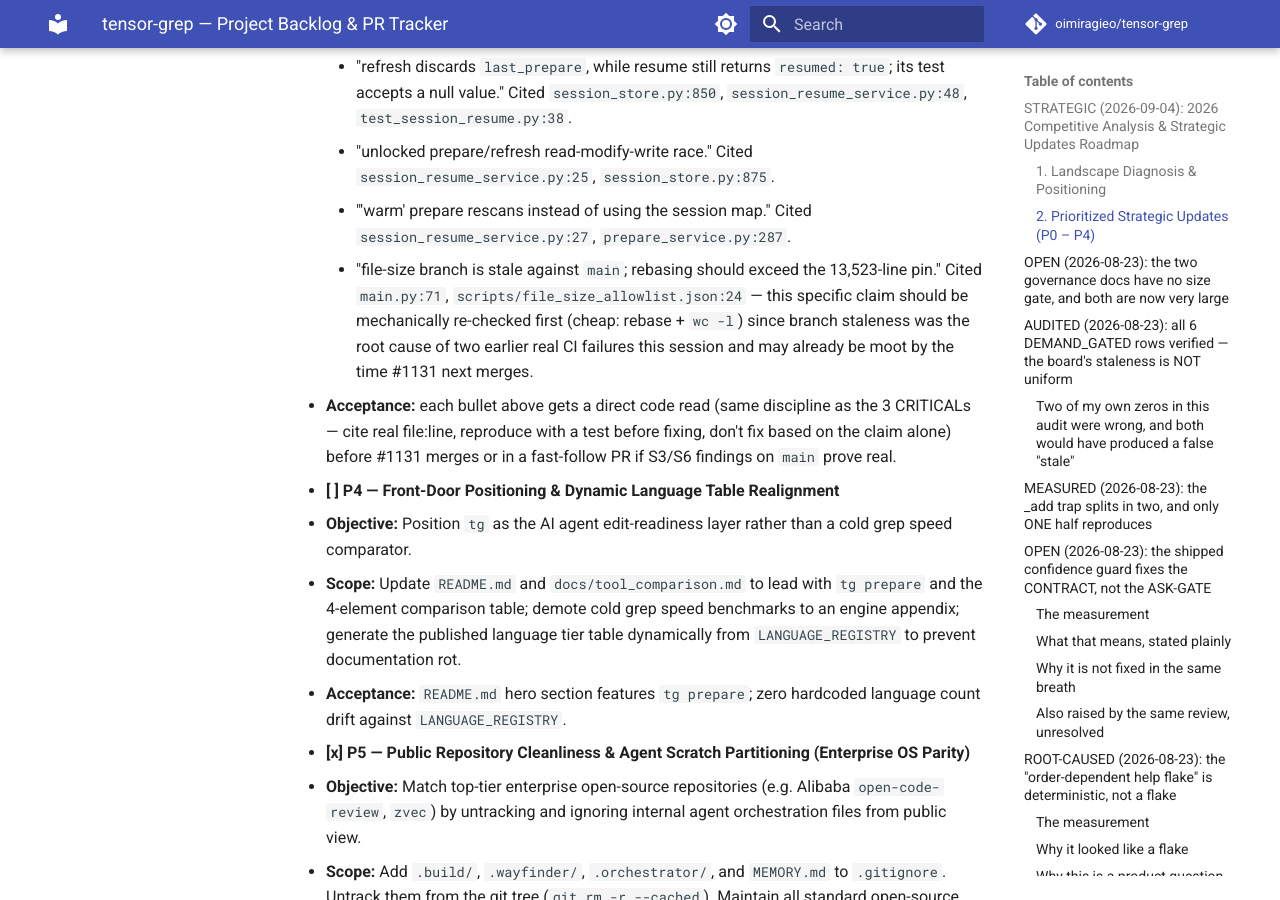
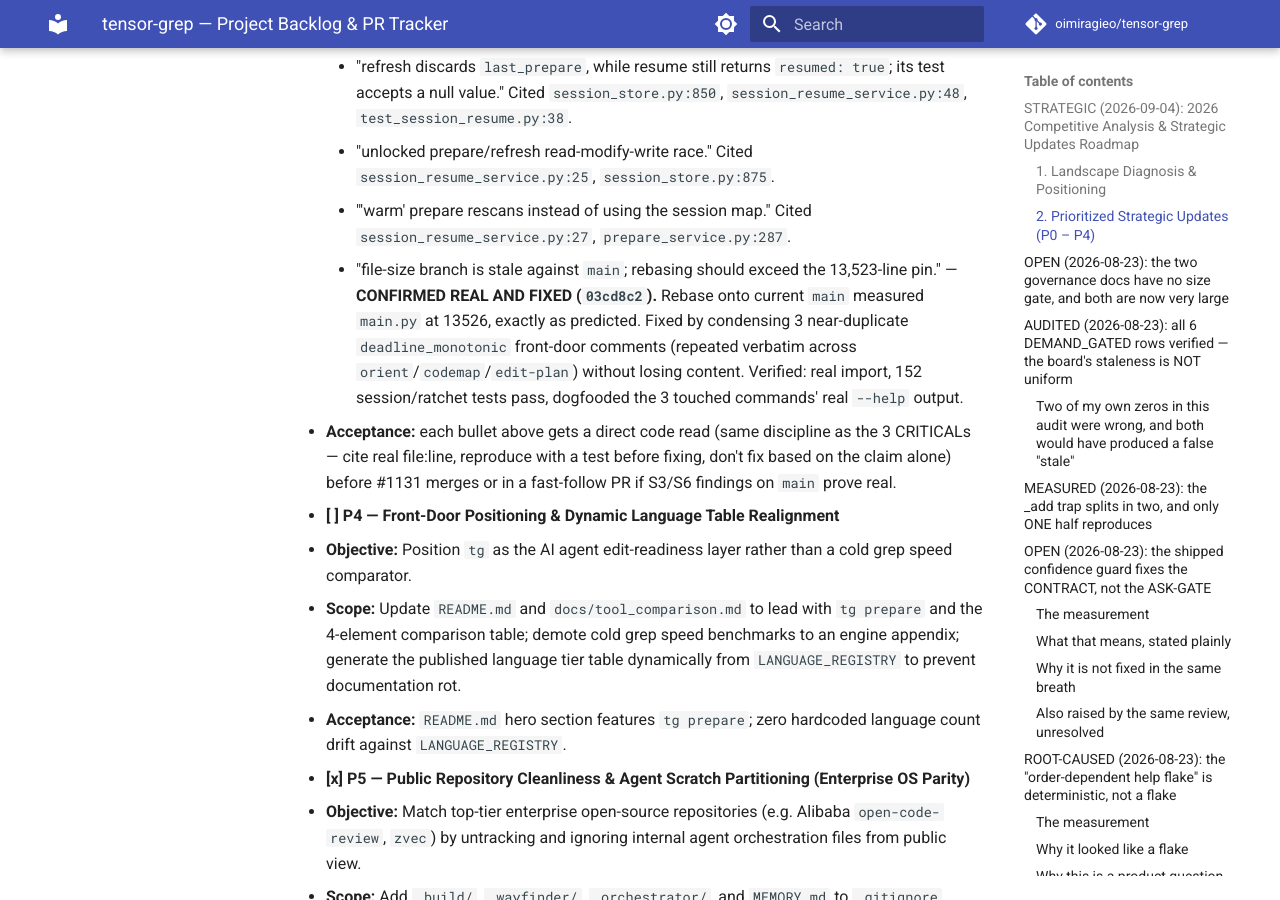
Before and after one commit to oimiragieo/tensor-grep, an MkDocs documentation site: the page built from docs/BACKLOG.md, in a window 1280 px wide and 900 px high, scrolled down 6066 px. Built offline with MkDocs 1.6.1 and Material for MkDocs 9.7.7, drawn with Linux system fonts in a browser that asks for light colours; comment, search, counter and statistics services are not loaded; some of the changed text lies outside the part shown.

Commit message:
docs(backlog): confirm and resolve S4's file-size-branch-stale AUDIT-FOLLOWUP finding
Rebased PR #1131 onto current main, confirmed the predicted overage
(13526 vs 13523), fixed by condensing 3 redundant comments (03cd8c2).

Co-Authored-By: Claude Sonnet 5 <noreply@anthropic.com>
Claude-Session: https://claude.ai/code/session_01FQEmq7dWnf223dBYKSnz4d

```diff
--- a/docs/BACKLOG.md
+++ b/docs/BACKLOG.md
@@ -125,7 +125,7 @@ Competitive landscape audit against mid-2026 codebase intelligence and agent con
     - "refresh discards `last_prepare`, while resume still returns `resumed: true`; its test accepts a null value." Cited `session_store.py:850`, `session_resume_service.py:48`, `test_session_resume.py:38`.
     - "unlocked prepare/refresh read-modify-write race." Cited `session_resume_service.py:25`, `session_store.py:875`.
     - "'warm' prepare rescans instead of using the session map." Cited `session_resume_service.py:27`, `prepare_service.py:287`.
-    - "file-size branch is stale against `main`; rebasing should exceed the 13,523-line pin." Cited `main.py:71`, `scripts/file_size_allowlist.json:24` — this specific claim should be mechanically re-checked first (cheap: rebase + `wc -l`) since branch staleness was the root cause of two earlier real CI failures this session and may already be moot by the time #1131 next merges.
+    - "file-size branch is stale against `main`; rebasing should exceed the 13,523-line pin." — **CONFIRMED REAL AND FIXED (`03cd8c2`).** Rebase onto current `main` measured `main.py` at 13526, exactly as predicted. Fixed by condensing 3 near-duplicate `deadline_monotonic` front-door comments (repeated verbatim across `orient`/`codemap`/`edit-plan`) without losing content. Verified: real import, 152 session/ratchet tests pass, dogfooded the 3 touched commands' real `--help` output.
   - **Acceptance:** each bullet above gets a direct code read (same discipline as the 3 CRITICALs — cite real file:line, reproduce with a test before fixing, don't fix based on the claim alone) before #1131 merges or in a fast-follow PR if S3/S6 findings on `main` prove real.
 
 - **[ ] P4 — Front-Door Positioning & Dynamic Language Table Realignment**
```
